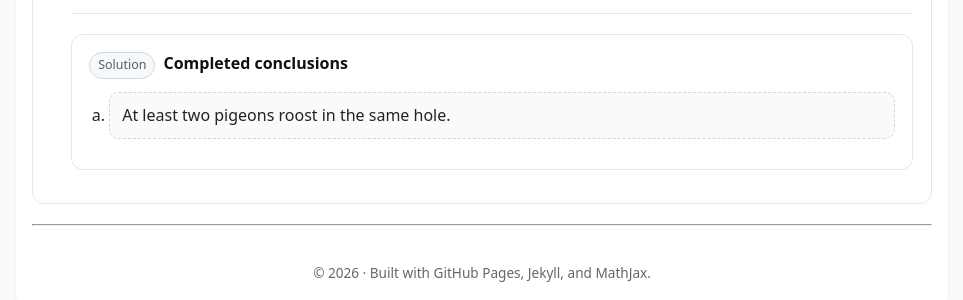
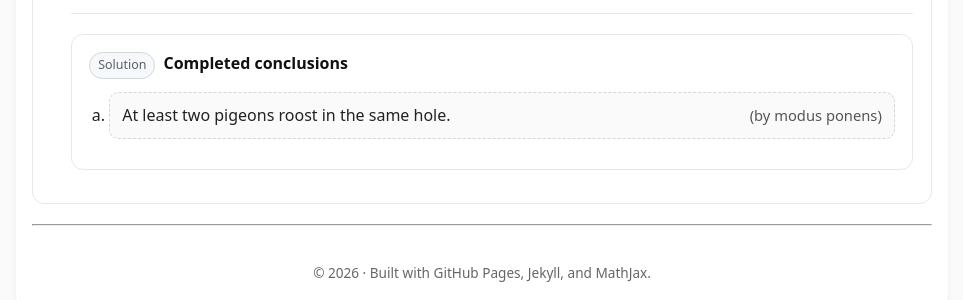
Before and after one commit to SaleemKamaludin/SaleemKamaludin.github.io, a Jekyll site: the page built from courses/comp1604/lecture-notes/lecture-01/index.md, in a window 1280 px wide and 900 px high, scrolled down 5078 px. Shown: the part 564-864 px from the top of the window, without its empty margins (158-1121 px from the left). Built offline with Jekyll 4.4.1, drawn with Linux system fonts in a browser that asks for light colours.

Commit message:
Update index.md

```diff
--- a/courses/comp1604/lecture-notes/lecture-01/index.md
+++ b/courses/comp1604/lecture-notes/lecture-01/index.md
@@ -1599,3 +1599,4 @@ It is instructive to verify that modus ponens is a valid argument form. Doing so
 <li>
         <div class="answer">
   <span>At least two pigeons roost in the same hole.</span>
+      <span class="method">(by modus ponens)</span>
```
